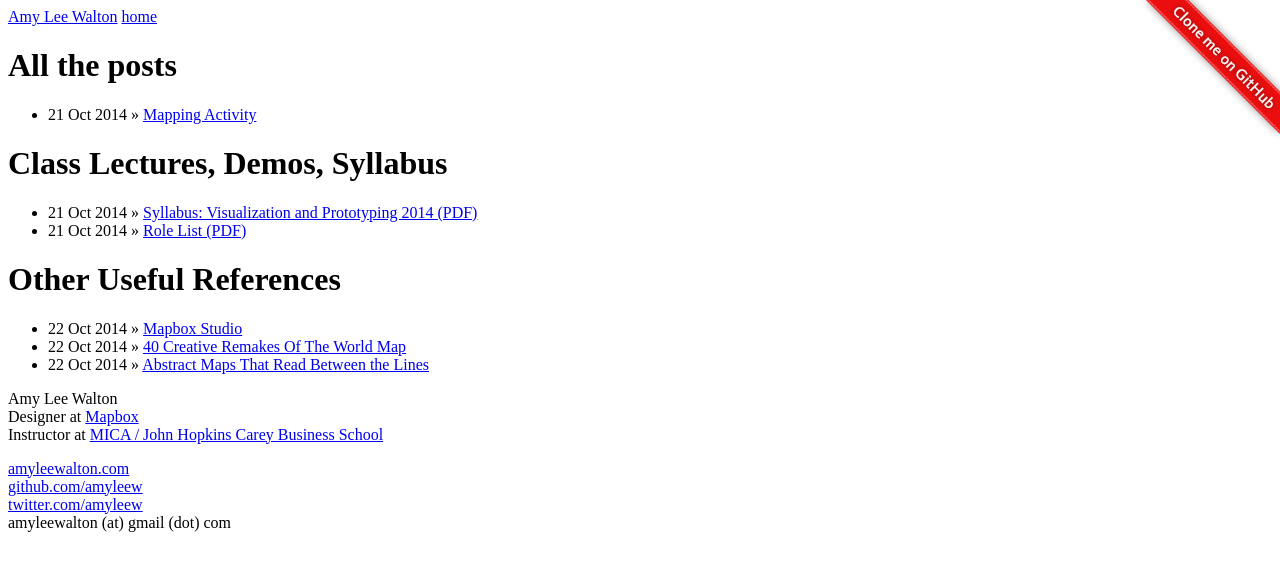
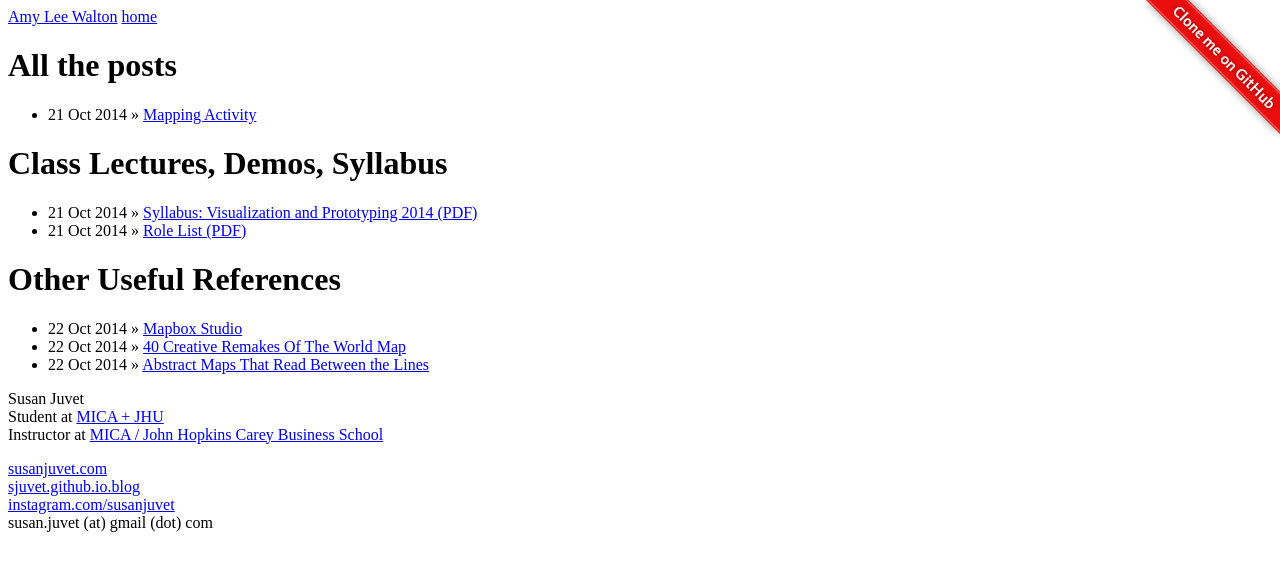
Before and after one commit to SJUVET/blog, a Jekyll site: the page built from index.html, in a window 1280 px wide. Shown: the top 571 px of the page. Built offline with Jekyll 4.4.1, drawn with Linux system fonts in a browser that asks for light colours; Markdown is read by kramdown in place of the engine named in the settings.

Commit message:
footer update

```diff
--- a/_includes/footer.html
+++ b/_includes/footer.html
@@ -1,18 +1,18 @@
   <div class="footer">
     <div class="contact">
       <p>
-        Amy Lee Walton<br />
-        Designer at <a href="http://mapbox.com/">Mapbox</a><br />
+        Susan Juvet<br />
+        Student at <a href="http://www.designleadershipmbama.com/">MICA + JHU</a><br />
         Instructor at <a href="http://www.mica.edu/Programs_of_Study/Graduate_Programs/Design_Leadership_(MBAMA).html">MICA / John Hopkins Carey Business School</a><br />
 
       </p>
     </div>
     <div class="contact">
       <p>
-        <a href="http://amyleewalton.com/">amyleewalton.com</a><br />
-        <a href="http://github.com/amyleew/">github.com/amyleew</a><br />
-        <a href="http://twitter.com/amyleew/">twitter.com/amyleew</a><br />
-		amyleewalton (at) gmail (dot) com
+        <a href="http://susanjuvet.com/">susanjuvet.com</a><br />
+        <a href="http://sjuvet.github.io/blog">sjuvet.github.io.blog</a><br />
+        <a href="http://instagram.com/susanjuvet">instagram.com/susanjuvet</a><br />
+		susan.juvet (at) gmail (dot) com
       </p>
     </div>
   </div>
```
